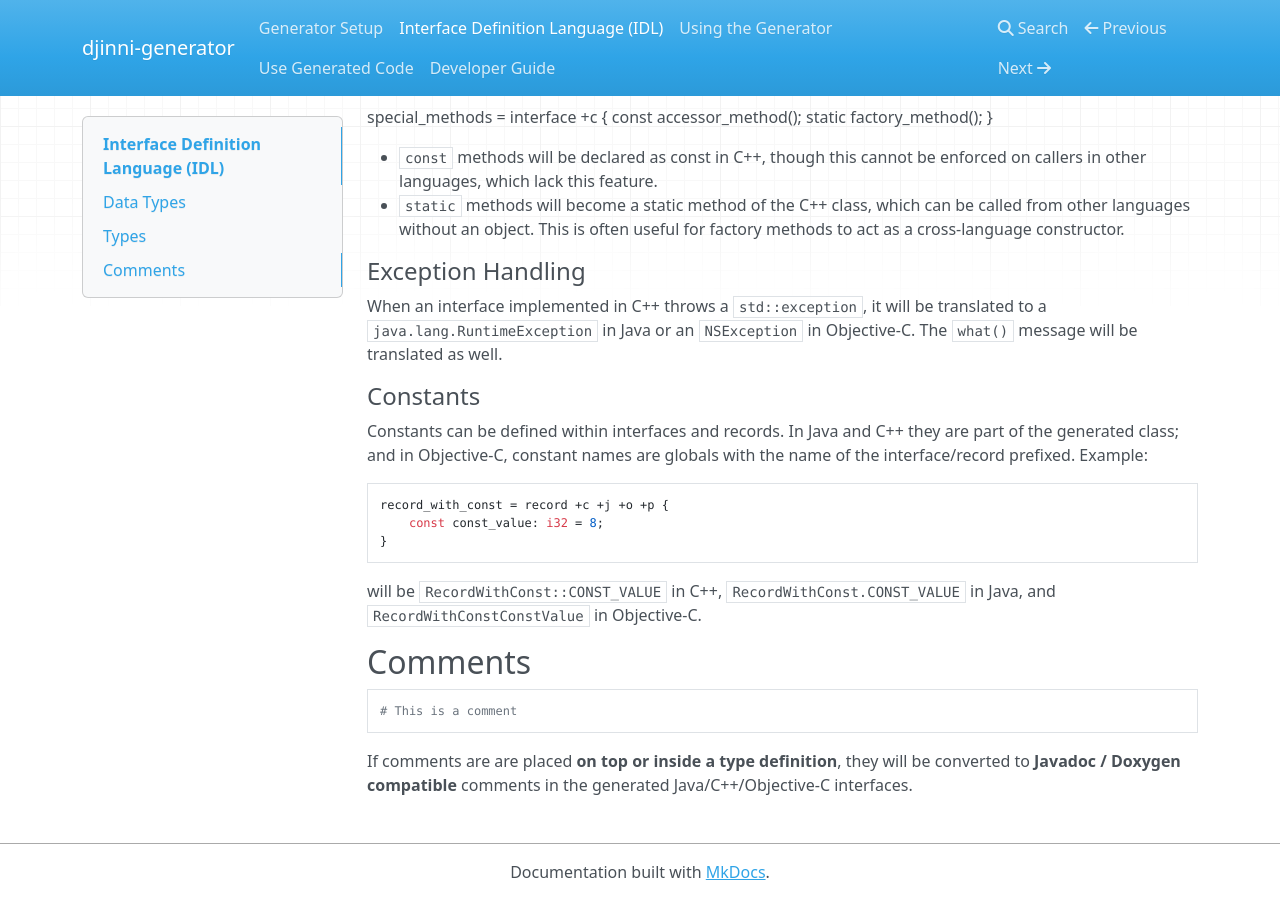
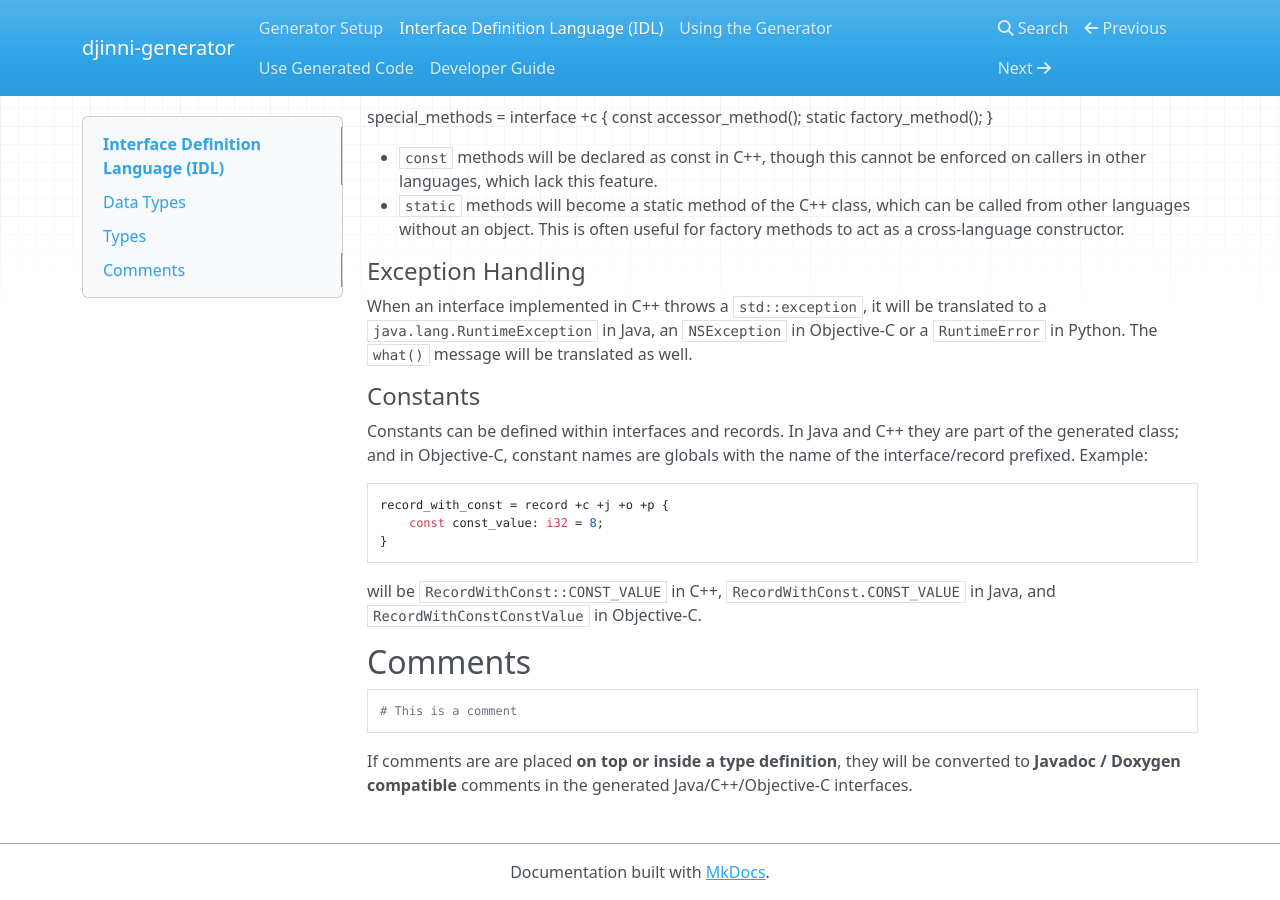
Before and after one commit to cross-language-cpp/djinni-generator, an MkDocs documentation site: the page built from docs/idl.md, in a window 1280 px wide and 900 px high, scrolled down 4371 px. Built offline with MkDocs 1.6.1, drawn with Linux system fonts in a browser that asks for light colours; nearby versions of some CDN libraries.

Commit message:
Add documentation for Python exceptions

```diff
--- a/docs/idl.md
+++ b/docs/idl.md
@@ -232,8 +232,8 @@ Java or Python and vice versa.
 
 #### Exception Handling
 When an interface implemented in C++ throws a `std::exception`, it will be translated to a
-`java.lang.RuntimeException` in Java or an `NSException` in Objective-C. The `what()` message
-will be translated as well.
+`java.lang.RuntimeException` in Java, an `NSException` in Objective-C or a `RuntimeError` in Python.
+The `what()` message will be translated as well.
 
 #### Constants
 Constants can be defined within interfaces and records. In Java and C++ they are part of the
```
